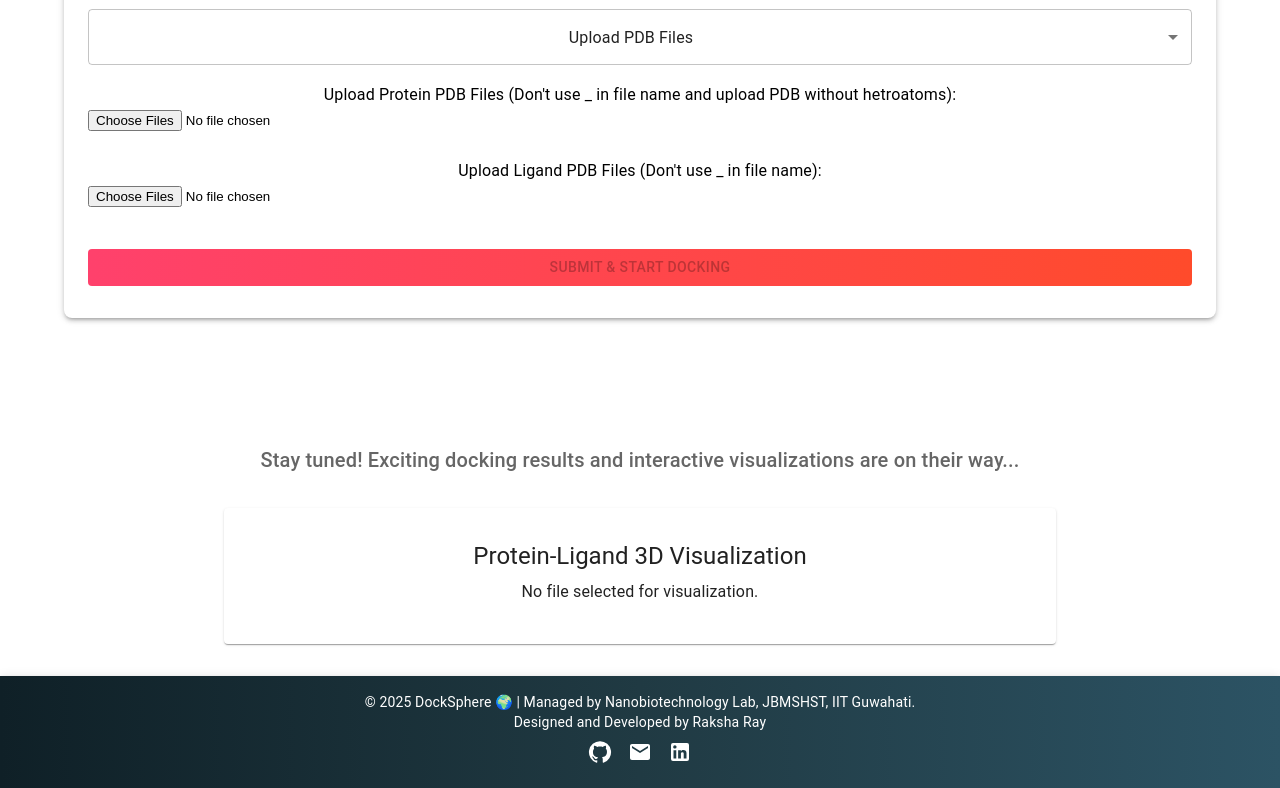
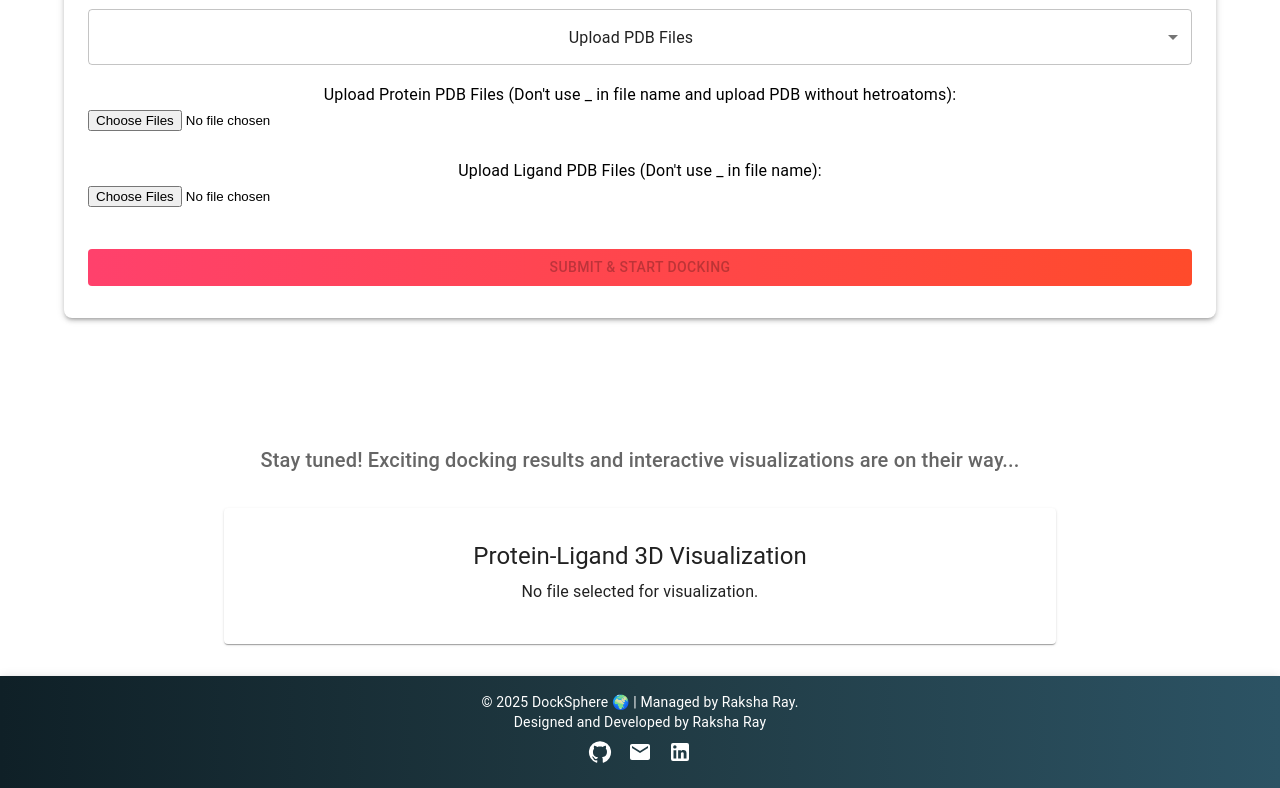
Before and after one commit to Raksha18-air/DockSphere, a React (Create React App) app in the folder protein-ligand-docking/: page / in a window 1280 px wide. Shown: the part 344-1132 px from the top of the page. Built offline with nearby package versions, Linux system fonts and the light colour scheme.

Commit message:
Update file

```diff
--- a/protein-ligand-docking/src/components/Footer.jsx
+++ b/protein-ligand-docking/src/components/Footer.jsx
@@ -19,7 +19,7 @@ const Footer = () => {
             >
                 <Toolbar sx={{ flexDirection: "column", textAlign: "center", py: 2 }}>
                     <Typography variant="body2" color="inherit">
-                        &copy; 2025 DockSphere 🌍 | Managed by Nanobiotechnology Lab, JBMSHST, IIT Guwahati.
+                        &copy; 2025 DockSphere 🌍 | Managed by Raksha Ray.
                     </Typography>
                     <Typography variant="body2" color="inherit">
                         Designed and Developed by Raksha Ray
```
